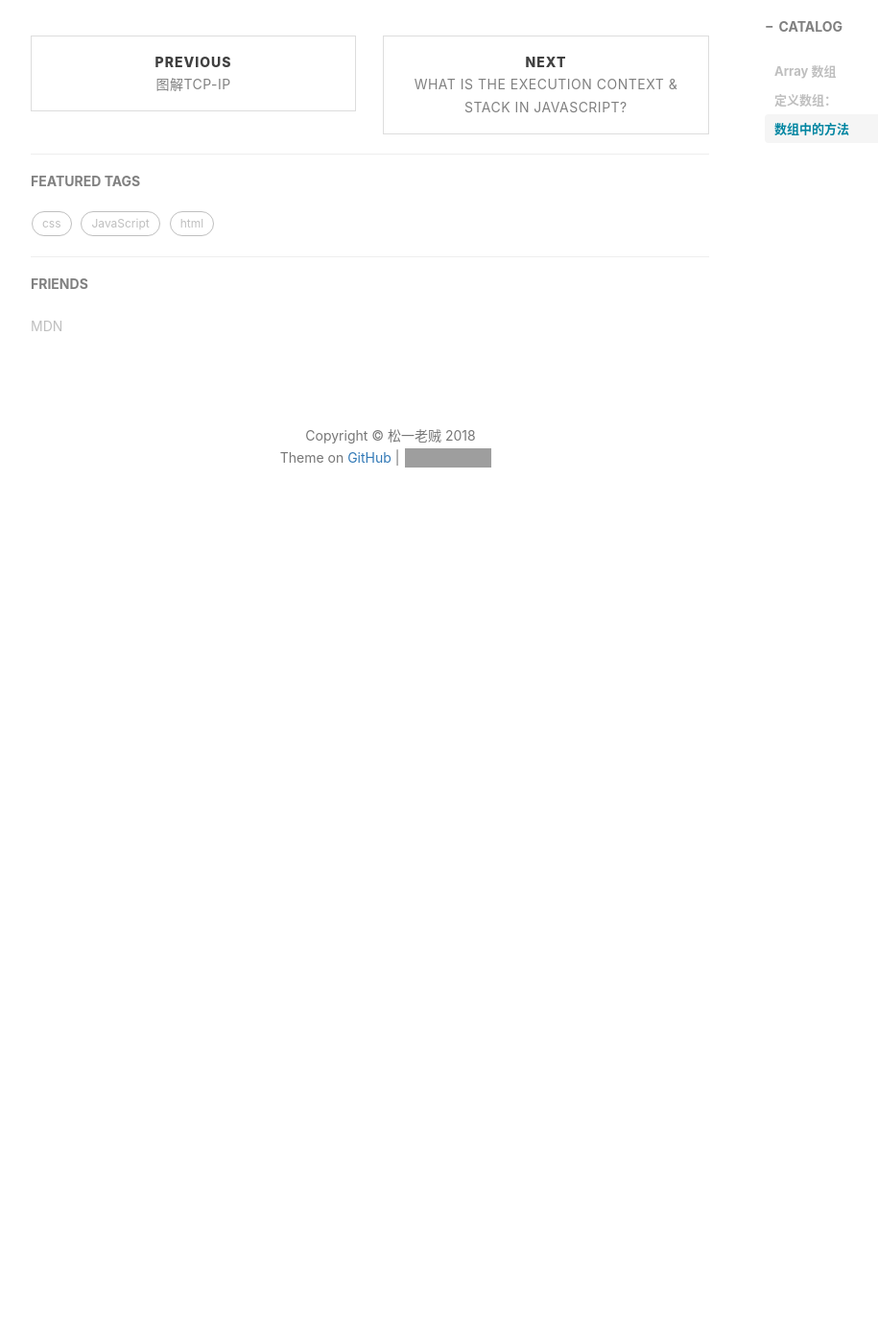
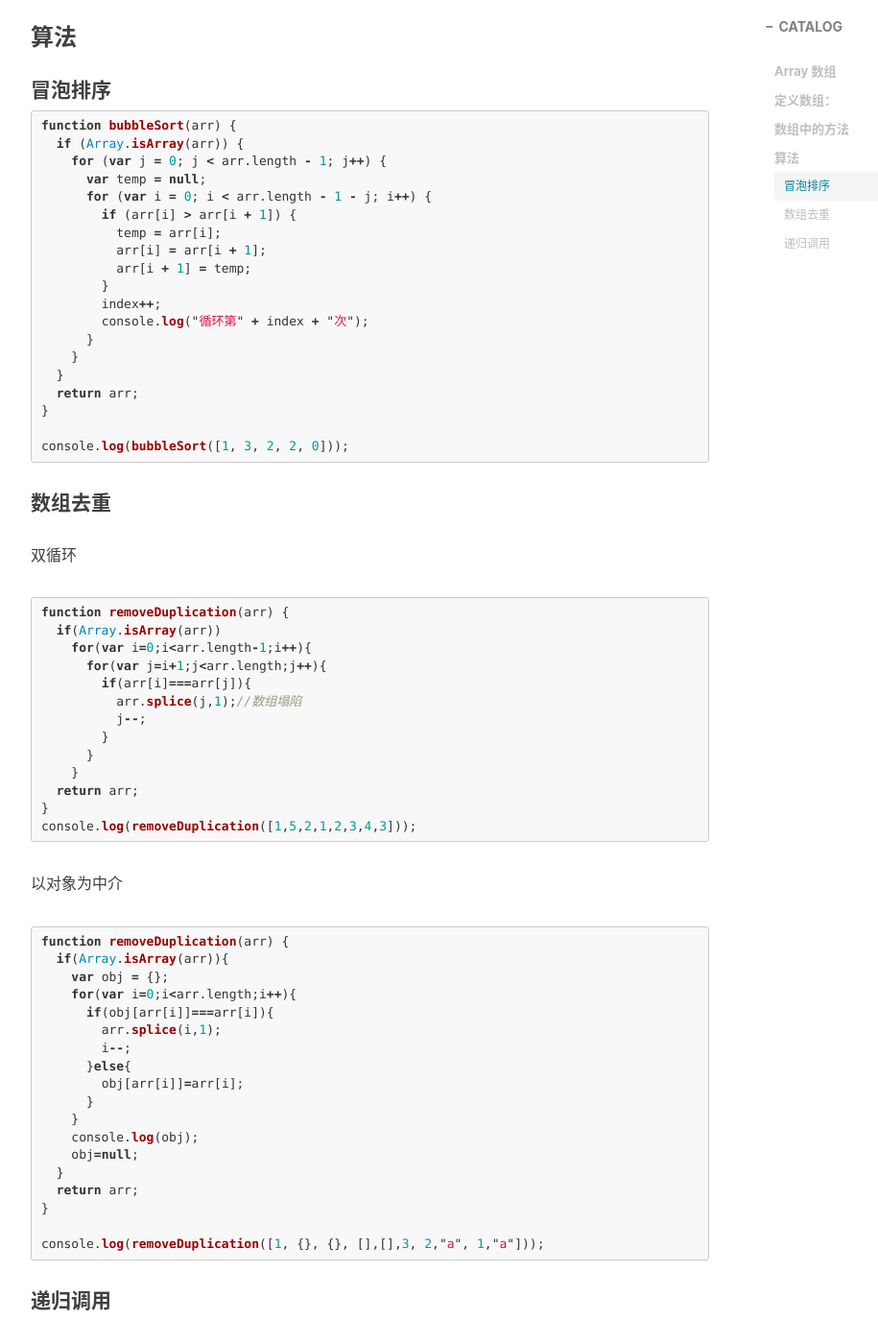
Before and after one commit to sunwgit/sunwgit.github.io, a Jekyll site: the page built from _posts/2018-01-06-js笔记第三天.md, in a window 1280 px wide and 1400 px high, scrolled down 3090 px. Shown: the whole window at 96% size, without its empty margins (233-1148 px from the left). Built offline with Jekyll 4.4.1, drawn with Linux system fonts in a browser that asks for light colours; nearby versions of some CDN libraries; our own code applies the rules of GitHub Pages for plain Markdown files; comment, search, counter and statistics services are not loaded; before the commit the page ends 3671 px from its top, so only the background shows below that; some of the changed text lies outside the part shown; grey boxes are pictures that could not be loaded.

Commit message:
数组排序

````diff
--- a/_posts/2018-01-06-js笔记第三天.md
+++ b/_posts/2018-01-06-js笔记第三天.md
@@ -60,3 +60,100 @@ tags: JavaScript
 | `slice(start,[end])` | 截取数组                              | 从索引`start`截取到索引`end`,`end`可选，若不选`end`,将截取到末尾;<br />若索引值为负数，从末尾开始计算 | 截取后的数组           | 在js中涉及到区间范围，一般都是前闭后开：`[)`  |
 | `indexOf()`          | 从数组头部开始查找数组某一个元素的位置               | 数组中某元素                                   | 查找到返回索引值，查不到返回-1 | IE8-不支持                    |
 | `lastIndexOf()`      | 从数组尾部开始查找数组某一个元素的位置               | 数组中某元素                                   | 查找到返回索引值，查不到返回-1 | IE8-不支持                    |
+
+### 算法
+
+####  冒泡排序
+
+```js
+function bubbleSort(arr) {
+  if (Array.isArray(arr)) {
+    for (var j = 0; j < arr.length - 1; j++) {
+      var temp = null;
+      for (var i = 0; i < arr.length - 1 - j; i++) {
+        if (arr[i] > arr[i + 1]) {
+          temp = arr[i];
+          arr[i] = arr[i + 1];
+          arr[i + 1] = temp;
+        }
+        index++;
+        console.log("循环第" + index + "次");
+      }
+    }
+  }
+  return arr;
+}
+
+console.log(bubbleSort([1, 3, 2, 2, 0]));
+```
+
+
+
+#### 数组去重
+
+双循环
+
+```js
+function removeDuplication(arr) {
+  if(Array.isArray(arr))
+    for(var i=0;i<arr.length-1;i++){
+      for(var j=i+1;j<arr.length;j++){
+        if(arr[i]===arr[j]){
+          arr.splice(j,1);//数组塌陷
+          j--;
+        }
+      }
+    }
+  return arr;
+}
+console.log(removeDuplication([1,5,2,1,2,3,4,3]));
+```
+
+以对象为中介
+
+```js
+function removeDuplication(arr) {
+  if(Array.isArray(arr)){
+    var obj = {};
+    for(var i=0;i<arr.length;i++){
+      if(obj[arr[i]]===arr[i]){
+        arr.splice(i,1);
+        i--;
+      }else{
+        obj[arr[i]]=arr[i];
+      }
+    }
+    console.log(obj);
+    obj=null;
+  }
+  return arr;
+}
+
+console.log(removeDuplication([1, {}, {}, [],[],3, 2,"a", 1,"a"]));
+```
+
+#### 递归调用
+
+快速排序
+
+```js
+function quickSort(arr) {
+  if (arr.length <= 1) {
+    return arr;
+  }
+  var povitIndex = Math.floor(arr.length / 2);
+  var povit = arr.splice(povitIndex,1)[0];// 删除中间元素组成一个新数组
+  var left = [];
+  var right = [];
+  for (var i = 0; i < arr.length; i++) {
+    if (arr[i] < povit) {
+      left.push(arr[i]);
+    } else {
+      right.push(arr[i]);
+    }
+  }
+  return quickSort(left).concat(povit, quickSort(right));
+}
+
+console.log(quickSort([1, 4, 2, 1, 54]));
+```
````
Also changed, not shown: _posts/2018-01-04-js笔记第二天.md (+100 -0 lines).
